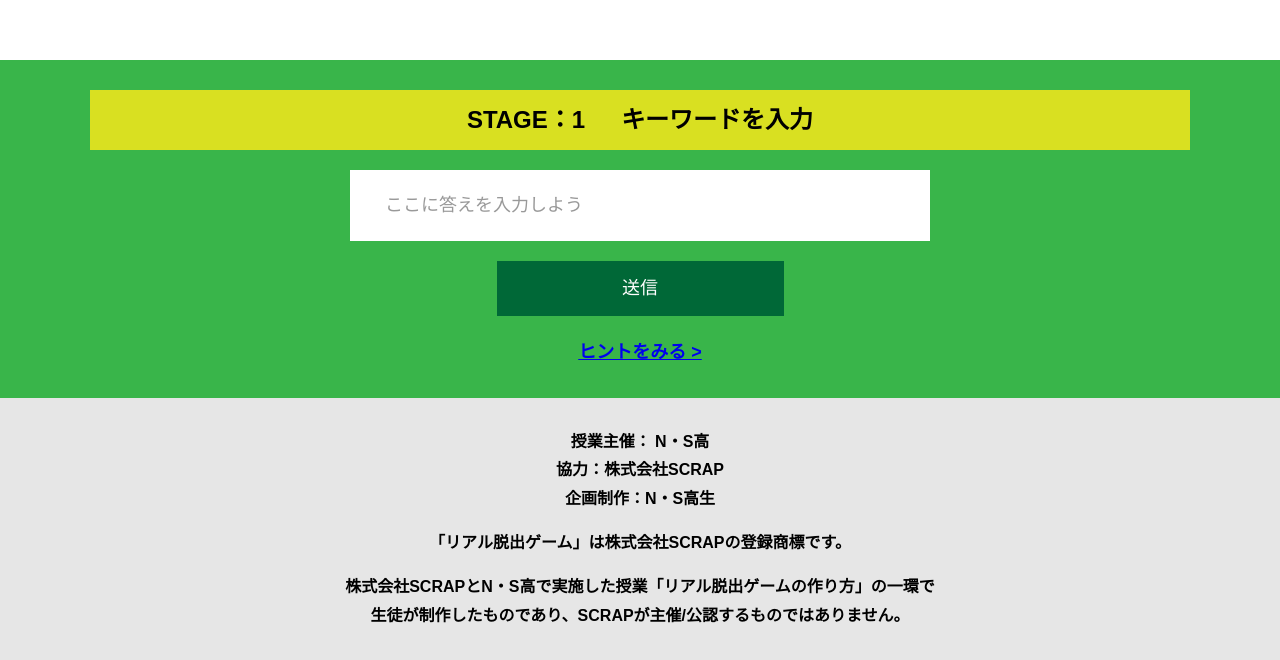
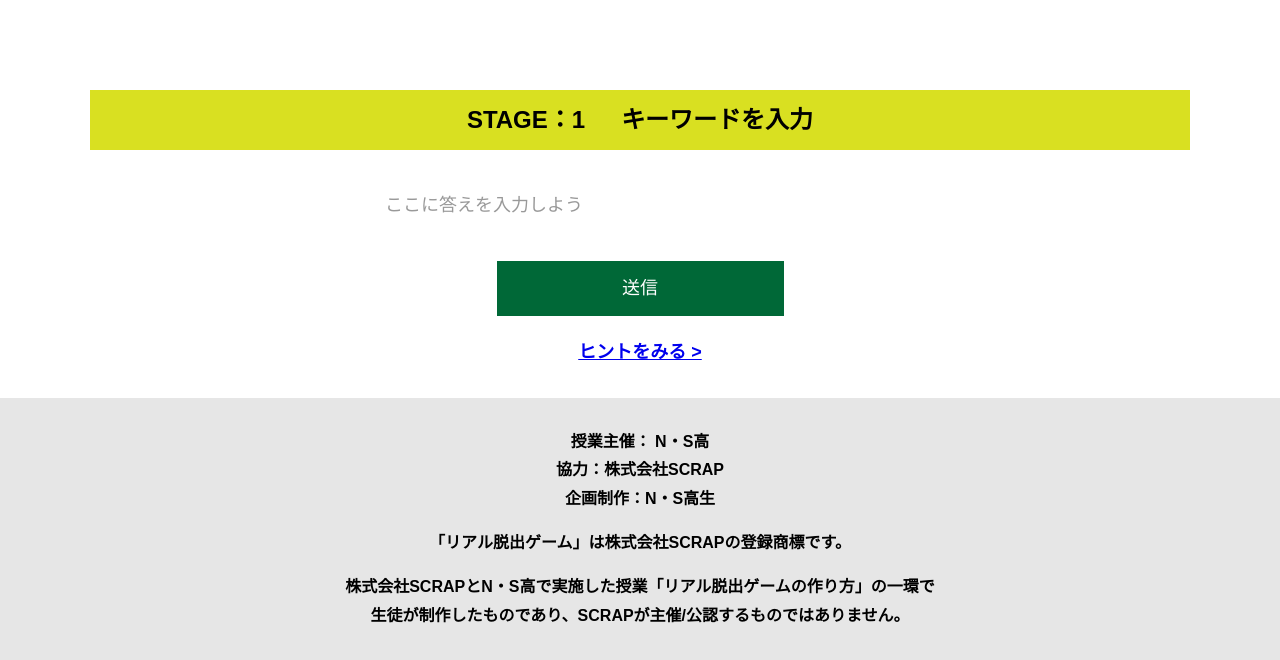
Before and after one commit to mikinoko/alfa-ocha-15, a plain HTML site: page main.html in a window 1280 px wide. Shown: the part 1094-1754 px from the top of the page. Drawn offline with nearby package versions, Linux system fonts and the light colour scheme.

Commit message:
Update main.html

```diff
--- a/main.html
+++ b/main.html
@@ -57,7 +57,7 @@ Youtube貼り付けここまで -->
         <!-- STAGE1問題セクション　ここまで -->
 
         <!-- STAGE1解答入力セクション　ここから -->
-        <section class="section bg-color--keycolor">
+        <section class="section bg-color--A45D5D">
           <div class="container">
             <h2 class="section-title"><span class="section-title__stage">STAGE：1</span>キーワードを入力</h2>
             <!------------------------------------------------------------------------------------------------------------
```
